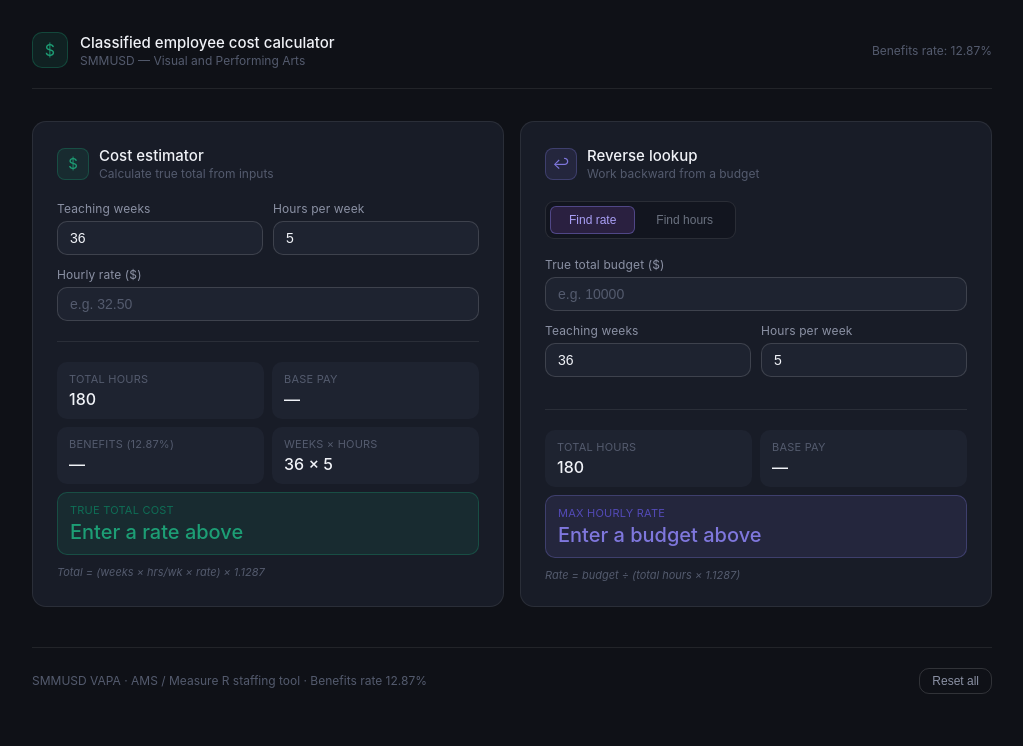
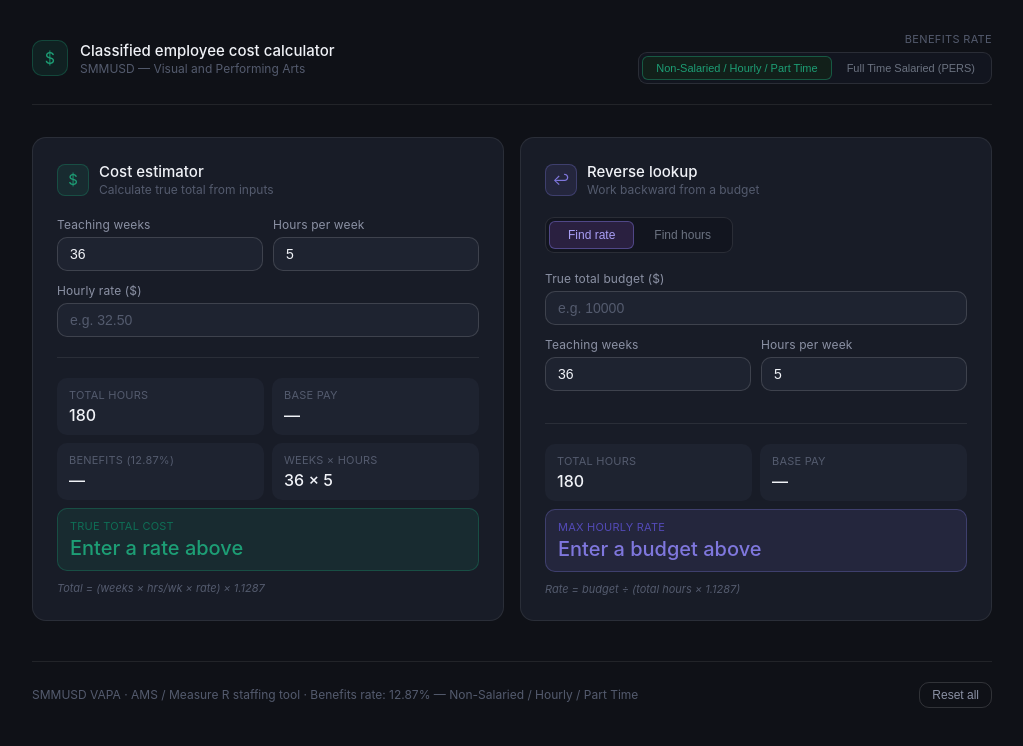
Before and after one commit to maestrowang/calculate, a plain HTML site: page index.html in a window 1280 px wide. Shown: the whole page, without its empty margins (128-1151 px from the left). Drawn offline with Linux system fonts and the light colour scheme.

Commit message:
Add files via upload

```diff
--- a/index.html
+++ b/index.html
@@ -4,7 +4,7 @@
 <meta charset="UTF-8" />
 <meta name="viewport" content="width=device-width, initial-scale=1.0" />
 <title>Classified Employee Cost Calculator — SMMUSD VAPA</title>
-<link rel="shortcut icon" type="image/x-icon" href="favicon.png">
+<link rel="icon" type="image/png" href="favicon.png" />
 <style>
   *, *::before, *::after { box-sizing: border-box; margin: 0; padding: 0; }
 
@@ -43,6 +43,7 @@
     display: flex; align-items: center; justify-content: space-between;
     margin-bottom: 2rem; padding-bottom: 1.25rem;
     border-bottom: 0.5px solid var(--border);
+    gap: 16px; flex-wrap: wrap;
   }
   .logo-area { display: flex; align-items: center; gap: 12px; }
   .logo-dot {
@@ -53,6 +54,31 @@
   }
   .logo-text { font-size: 15px; font-weight: 500; color: var(--text); }
   .logo-sub { font-size: 12px; color: var(--text-muted); margin-top: 1px; }
+
+  /* Benefits rate toggle in header */
+  .benefits-toggle {
+    display: flex; flex-direction: column; align-items: flex-end; gap: 6px;
+  }
+  .benefits-toggle-label {
+    font-size: 11px; color: var(--text-muted); letter-spacing: 0.03em; text-transform: uppercase;
+  }
+  .bswitch {
+    display: inline-flex;
+    background: #12151f;
+    border: 1px solid rgba(255,255,255,0.1);
+    border-radius: 9px; padding: 3px; gap: 2px;
+  }
+  .bswitch button {
+    padding: 5px 13px; border-radius: 6px; font-size: 11px; cursor: pointer;
+    border: none; background: transparent;
+    color: #6b7280; transition: background 0.15s, color 0.15s; font-weight: 400;
+    white-space: nowrap;
+  }
+  .bswitch button.active {
+    background: #12201a;
+    border: 1px solid rgba(29,158,117,0.45);
+    color: #1D9E75; font-weight: 500;
+  }
 
   .grid { display: grid; grid-template-columns: 1fr 1fr; gap: 16px; }
   @media (max-width: 680px) { .grid { grid-template-columns: 1fr; } }
@@ -120,11 +146,12 @@
 
   .hint { font-size: 11px; color: var(--text-muted); margin-top: 8px; font-style: italic; }
 
+  /* Reverse lookup panel toggle */
   .tab-group {
     display: inline-flex; margin-bottom: 1.1rem;
     background: #12151f;
     border: 1px solid rgba(255,255,255,0.1);
-    border-radius: 9px; padding: 4px; gap: 3px;
+    border-radius: 9px; padding: 3px; gap: 2px;
   }
   .tab {
     padding: 6px 18px; border-radius: 6px; font-size: 12px; cursor: pointer;
@@ -166,7 +193,14 @@
         <div class="logo-sub">SMMUSD — Visual and Performing Arts</div>
       </div>
     </div>
-    <div style="font-size:12px;color:var(--text-muted);">Benefits rate: 12.87%</div>
+
+    <div class="benefits-toggle">
+      <div class="benefits-toggle-label">Benefits rate</div>
+      <div class="bswitch">
+        <button id="btn-hourly" class="active" onclick="setBenefits('hourly')">Non-Salaried / Hourly / Part Time</button>
+        <button id="btn-pers" onclick="setBenefits('pers')">Full Time Salaried (PERS)</button>
+      </div>
+    </div>
   </header>
 
   <div class="grid">
@@ -207,7 +241,7 @@
           <div class="mval" id="e-out-base">—</div>
         </div>
         <div class="metric">
-          <div class="mlabel">Benefits (12.87%)</div>
+          <div class="mlabel" id="e-ben-label">Benefits (12.87%)</div>
           <div class="mval" id="e-out-ben">—</div>
         </div>
         <div class="metric">
@@ -219,7 +253,7 @@
           <div class="mval" id="e-out-total">Enter a rate above</div>
         </div>
       </div>
-      <p class="hint">Total = (weeks × hrs/wk × rate) × 1.1287</p>
+      <p class="hint" id="e-hint">Total = (weeks × hrs/wk × rate) × 1.1287</p>
     </div>
 
     <div class="card">
@@ -266,7 +300,7 @@
             <div class="mval" id="r-out-rate">Enter a budget above</div>
           </div>
         </div>
-        <p class="hint">Rate = budget ÷ (total hours × 1.1287)</p>
+        <p class="hint" id="r-hint">Rate = budget ÷ (total hours × 1.1287)</p>
       </div>
 
       <div id="panel-hours" class="r-panel">
@@ -303,23 +337,47 @@
             <div class="mval" id="h-out-ben">—</div>
           </div>
         </div>
-        <p class="hint">Hours = budget ÷ (rate × 1.1287)</p>
+        <p class="hint" id="h-hint">Hours = budget ÷ (rate × 1.1287)</p>
       </div>
     </div>
 
   </div>
 
   <footer>
-    <div class="footer-note">SMMUSD VAPA · AMS / Measure R staffing tool · Benefits rate 12.87%</div>
+    <div class="footer-note">SMMUSD VAPA · AMS / Measure R staffing tool · Benefits rate: <span id="footer-rate">12.87% — Non-Salaried / Hourly / Part Time</span></div>
     <button class="reset-btn" onclick="resetAll()">Reset all</button>
   </footer>
 
 </div>
 
 <script>
-const fmt = n => '$' + n.toLocaleString('en-US', {minimumFractionDigits:2, maximumFractionDigits:2});
+const fmt  = n => '$' + n.toLocaleString('en-US', {minimumFractionDigits:2, maximumFractionDigits:2});
 const fmtH = n => { const r = Math.round(n * 10) / 10; return r % 1 === 0 ? r.toString() : r.toFixed(1); };
-const BENEFITS = 1.1287;
+
+// Benefits state
+let BRATE = 0.1287;       // active fraction
+let BMULT = 1.1287;       // 1 + fraction
+let BLABEL = '12.87%';
+
+function setBenefits(mode) {
+  if (mode === 'pers') {
+    BRATE = 0.3968; BMULT = 1.3968; BLABEL = '39.68%';
+    document.getElementById('btn-pers').classList.add('active');
+    document.getElementById('btn-hourly').classList.remove('active');
+    document.getElementById('footer-rate').textContent = '39.68% — Full Time Salaried (PERS)';
+  } else {
+    BRATE = 0.1287; BMULT = 1.1287; BLABEL = '12.87%';
+    document.getElementById('btn-hourly').classList.add('active');
+    document.getElementById('btn-pers').classList.remove('active');
+    document.getElementById('footer-rate').textContent = '12.87% — Non-Salaried / Hourly / Part Time';
+  }
+  // Update benefit labels in estimator
+  document.getElementById('e-ben-label').textContent = 'Benefits (' + BLABEL + ')';
+  document.getElementById('e-hint').textContent = 'Total = (weeks × hrs/wk × rate) × ' + BMULT.toFixed(4);
+  document.getElementById('r-hint').textContent = 'Rate = budget ÷ (total hours × ' + BMULT.toFixed(4) + ')';
+  document.getElementById('h-hint').textContent = 'Hours = budget ÷ (rate × ' + BMULT.toFixed(4) + ')';
+  calcEstimate(); calcRate(); calcHours();
+}
 
 function calcEstimate() {
   const weeks = parseFloat(document.getElementById('e-weeks').value) || 0;
@@ -335,9 +393,9 @@ function calcEstimate() {
     return;
   }
   const base = totalHours * rate;
-  const ben = base * 0.1287;
-  document.getElementById('e-out-base').textContent = fmt(base);
-  document.getElementById('e-out-ben').textContent = fmt(ben);
+  const ben  = base * BRATE;
+  document.getElementById('e-out-base').textContent  = fmt(base);
+  document.getElementById('e-out-ben').textContent   = fmt(ben);
   document.getElementById('e-out-total').textContent = fmt(base + ben);
 }
 
@@ -352,7 +410,7 @@ function calcRate() {
     document.getElementById('r-out-rate').textContent = 'Enter a budget above';
     return;
   }
-  const base = total / BENEFITS;
+  const base = total / BMULT;
   document.getElementById('r-out-base').textContent = fmt(base);
   document.getElementById('r-out-rate').textContent = fmt(base / totalHours) + ' / hr';
 }
@@ -363,16 +421,16 @@ function calcHours() {
   const weeks = parseFloat(document.getElementById('h-weeks').value);
   if (!total || !rate) {
     document.getElementById('h-out-hours').textContent = 'Enter values above';
-    document.getElementById('h-out-base').textContent = '—';
-    document.getElementById('h-out-ben').textContent = '—';
+    document.getElementById('h-out-base').textContent  = '—';
+    document.getElementById('h-out-ben').textContent   = '—';
     document.getElementById('h-hpw-card').style.display = 'none';
     return;
   }
-  const base = total / BENEFITS;
+  const base = total / BMULT;
   const totalHours = base / rate;
   document.getElementById('h-out-hours').textContent = fmtH(totalHours) + ' hrs';
-  document.getElementById('h-out-base').textContent = fmt(base);
-  document.getElementById('h-out-ben').textContent = fmt(total - base);
+  document.getElementById('h-out-base').textContent  = fmt(base);
+  document.getElementById('h-out-ben').textContent   = fmt(total - base);
   if (weeks && weeks > 0) {
     document.getElementById('h-out-hpw').textContent = fmtH(totalHours / weeks) + ' hrs/wk';
     document.getElementById('h-hpw-card').style.display = 'block';
```
